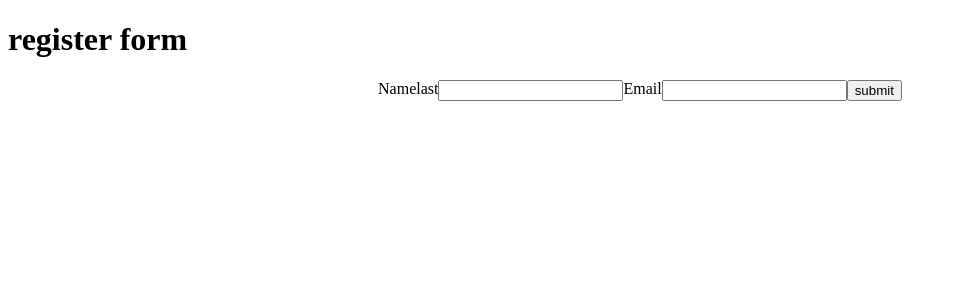
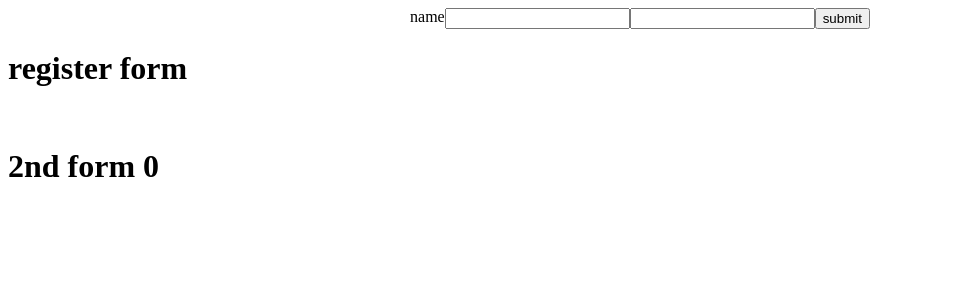
Before and after one commit to komerajaya456/expense-_app_rev, a React (Create React App) app in the folder client/: page / in a window 1280 px wide. Shown: the top 300 px of the page, without its empty margins (0-957 px from the left). Built offline with nearby package versions, Linux system fonts and the light colour scheme.

Commit message:
useState({}) assign keys values to it

```diff
--- a/client/src/components/Register.js
+++ b/client/src/components/Register.js
@@ -2,30 +2,34 @@ import {useState} from 'react';
 import './Register.css'
 
 function Register(){
-  const [val,setval] = useState('last');
-  const [secval,setsecval]=useState('last');
-  console.log("hi komera");
+  const [val,setval] = useState({firstname:"",
+      age:0,
+  });
 
-  function handle(event){
-    setval("first");
-    console.log("here");
-    console.log(event.target.name);
+
+
+  function handle(e){
+    e.preventDefault();//this event to prevent
+    setval.firstname(e.target.name.value);
+    setval.age(e.target.age.value)
+
+
   }
 
   return(
   <>
-    <h1>register form </h1>
-    <form className='reg-form' onSubmit={handle}>
+   <form className='reg-form' onSubmit={handle}>
+      <label>name </label>
+      <input name='name' type='text'/><br />
+      <input name='age' type='number'/>
+     <button>submit</button>
 
-    <label>Name{val}</label>
-    <input name="firnam" type='text'/>
+   </form>
 
-    <label>Email</label>
-    <input type='email'/>
 
-    <button type='submit'>submit</button>
-
-    </form>
+    <h1>register form {val.firstname}</h1>
+    <br />
+    <h1>2nd form {val.age}</h1>
   </>
     )
 }
```
